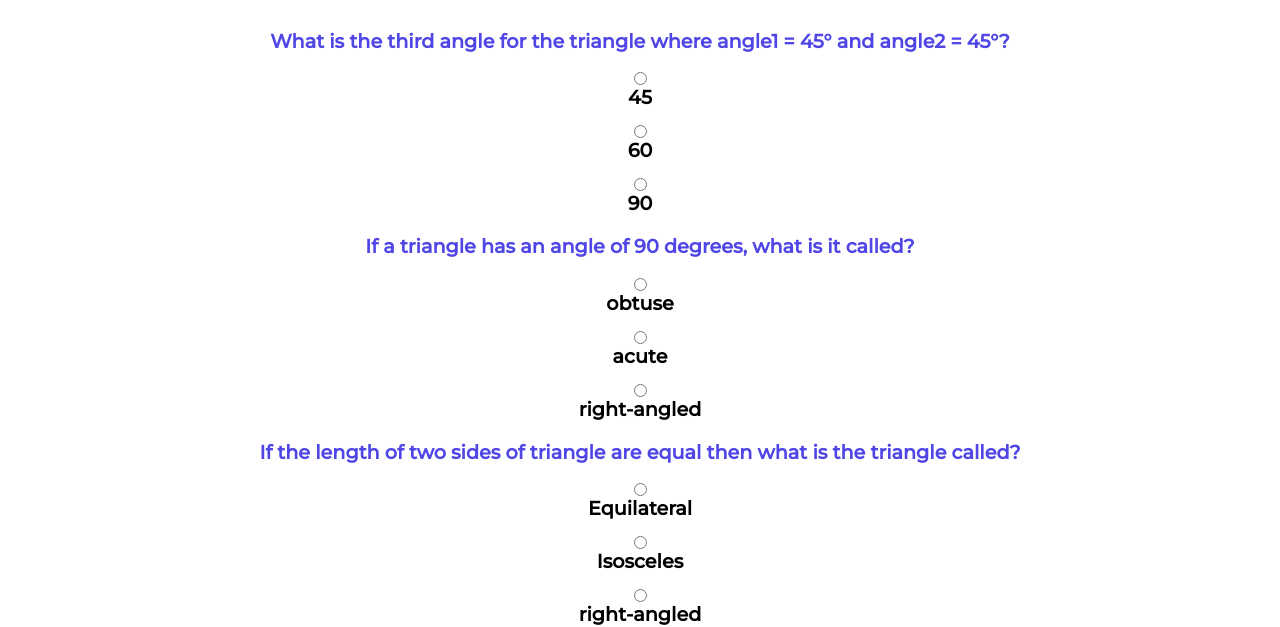
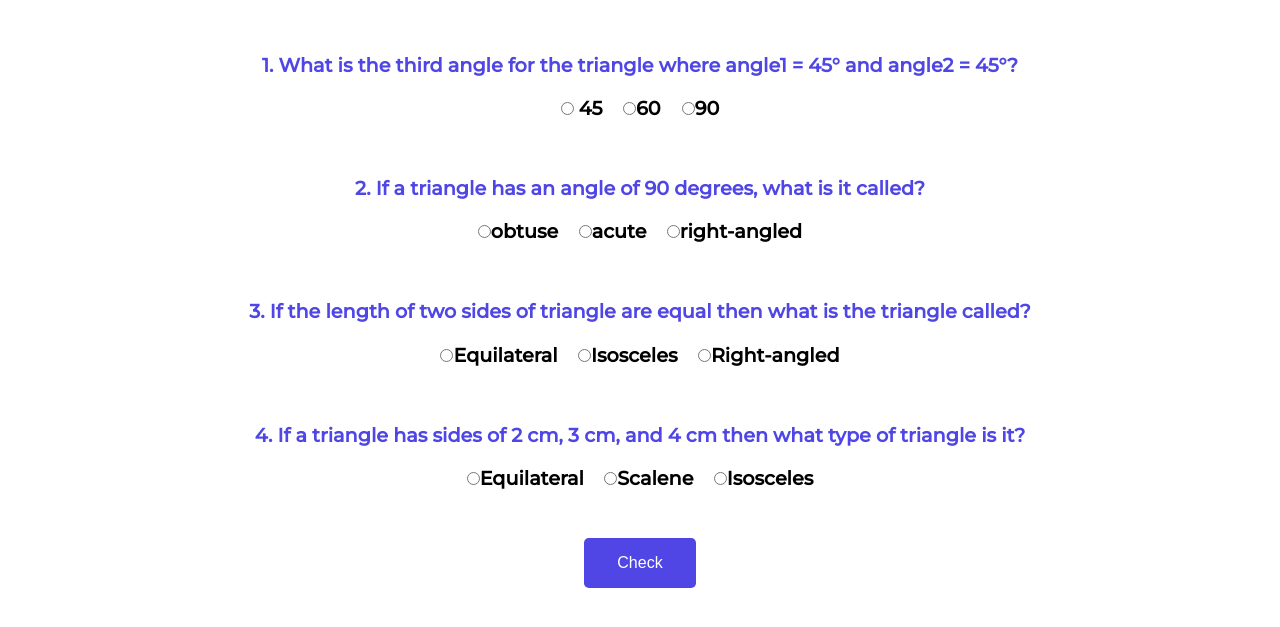
Before and after one commit to KaustubhM1997/fun-with-triangles, a plain HTML site: page trianglequiz.html in a window 1280 px wide. Shown: the part 194-821 px from the top of the page. Drawn offline with Linux system fonts and the light colour scheme.

Commit message:
fix: inline elements

```diff
--- a/app.js
+++ b/app.js
@@ -20,7 +20,7 @@ function checkTriangle() {
 
     if(storeSum === 180){
 
-        outputDiv.innerText = "Yay, the angles forms a Triangle!";
+        outputDiv.innerText = "Yay, the angles form a Triangle!";
     }
 
     else {
--- a/style.css
+++ b/style.css
@@ -5,6 +5,7 @@
     --primary-color:
     #4F46E5;
     --secondary-color: #6B7280;
+    --light-indigo: #818CF8;
 }
 
 
@@ -51,6 +52,7 @@ p {
     font-size: 1.2rem;
     color: var(--primary-color);
     font-weight: bold;
+    margin-top: 3.5rem;
 }
 
 .navigation {
@@ -105,6 +107,26 @@ p {
     color: white;
 }
 
+.diff-input > input{
+
+    display: inline;
+
+}
+
+
+.diff-input {
+
+    display: inline;
+    margin: 0rem 0.5rem;
+
+
+}
+
+.outerDiv {
+
+    text-align: center;
+}
+
 button{
 
     display: block;
@@ -118,8 +140,13 @@ button{
     border: none;
     width: 7rem;
     font-size: 1rem;
+    cursor: pointer;
 
+}
 
+button:hover {
+
+    background-color: var(--light-indigo);
 }
 
 #output {
--- a/trianglequiz.html
+++ b/trianglequiz.html
@@ -33,13 +33,13 @@
 
     <form class="quiz-form">
 
-        <div>
+        <div class="outerDiv">
 
-            <p>What is the third angle for the triangle where angle1 = 45° and angle2 = 45°?</p>
+            <p>1. What is the third angle for the triangle where angle1 = 45° and angle2 = 45°?</p>
 
-            <label> <input  type="radio" value="45" name="question1"/> 45</label>
+            <label class="diff-input" > <input  type="radio" value="45" name="question1"/> 45</label>
 
-            <label>
+            <label class="diff-input">
 
 
                 <input type="radio" value="60" name="question1"/>60
@@ -47,7 +47,7 @@
 
             </label>
 
-            <label>
+            <label class="diff-input">
 
                 <input type="radio" value="90" name="question1" />90
 
@@ -57,33 +57,48 @@
 
         </div>
 
-        <div>
+        <div class="outerDiv">
 
 
-            <p>If a triangle has an angle of 90 degrees, what is it called?</p>
+            <p>2. If a triangle has an angle of 90 degrees, what is it called?</p>
 
-            <label><input type="radio" value="obtuse" name="question2" />obtuse</label>
+            <label class="diff-input"><input type="radio" value="obtuse" name="question2" />obtuse</label>
 
-            <label><input type="radio" value="acute" name="question2" />acute</label>
+            <label class="diff-input"><input type="radio" value="acute" name="question2" />acute</label>
 
-            <label><input type="radio" value="right-angled" name="question2" />right-angled</label>
+            <label class="diff-input"><input type="radio" value="right-angled" name="question2" />right-angled</label>
 
 
         </div>
 
-        <div>
+        <div class="outerDiv">
 
 
-            <p>If the length of two sides of triangle are equal then what is the triangle called?</p>
+            <p>3. If the length of two sides of triangle are equal then what is the triangle called?</p>
 
-            <label><input type="radio" value="Equilateral" name="question3" />Equilateral</label>
+            <label class="diff-input"><input type="radio" value="Equilateral" name="question3" />Equilateral</label>
 
-            <label><input type="radio" value="Isosceles" name="question3" />Isosceles</label>
+            <label class="diff-input"><input type="radio" value="Isosceles" name="question3" />Isosceles</label>
 
-            <label><input type="radio" value="right-angled" name="question2" />right-angled</label>
+            <label class="diff-input"><input type="radio" value="Right-angled" name="question3" />Right-angled</label>
 
 
         </div>
+
+        <div class="outerDiv">
+
+
+            <p>4. If a triangle has sides of 2 cm, 3 cm, and 4 cm then what type of triangle is it?</p>
+
+            <label class="diff-input"><input type="radio" value="Equilateral" name="question4" />Equilateral</label>
+
+            <label class="diff-input"><input type="radio" value="Scalene" name="question4" />Scalene</label>
+
+            <label class="diff-input"><input type="radio" value="Isosceles" name="question4" />Isosceles</label>
+
+
+        </div>
+
 
 
     </form>
--- a/trianglequiz.js
+++ b/trianglequiz.js
@@ -4,7 +4,7 @@ const submitAnswerBtn = document.querySelector("#submit-btn");
 
 const outputDiv = document.querySelector("#output");
 
-const correctAnswers = ["90", "right-angled", "Isosceles"]
+const correctAnswers = ["90", "right-angled", "Isosceles", "Scalene"]
 
 
 function checkAnswers() {
```
Also changed, not shown: area.html (+2 -2 lines), hypotenuse.html (+2 -2 lines).
